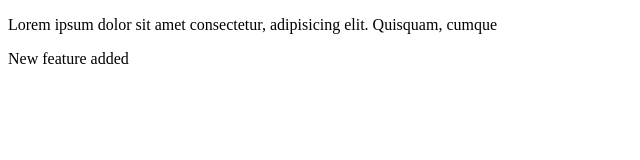
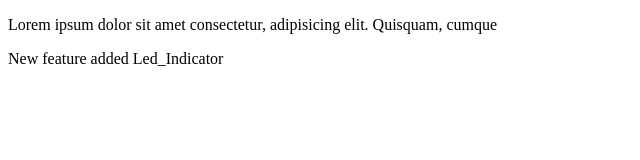
Before and after one commit to aqeebdesai/localrepo, a plain HTML site: page index.html in a window 1280 px wide. Shown: the full height of the page, 0-640 px from the left. Drawn offline with Linux system fonts and the light colour scheme.

Commit message:
Led added

```diff
--- a/index.html
+++ b/index.html
@@ -7,6 +7,6 @@
 </head>
 <body>
     <p>Lorem ipsum dolor sit amet consectetur, adipisicing elit. Quisquam, cumque</p>
-    <p>New feature added</p>
+    <p>New feature added Led_Indicator</p>
 </body>
 </html>
```
